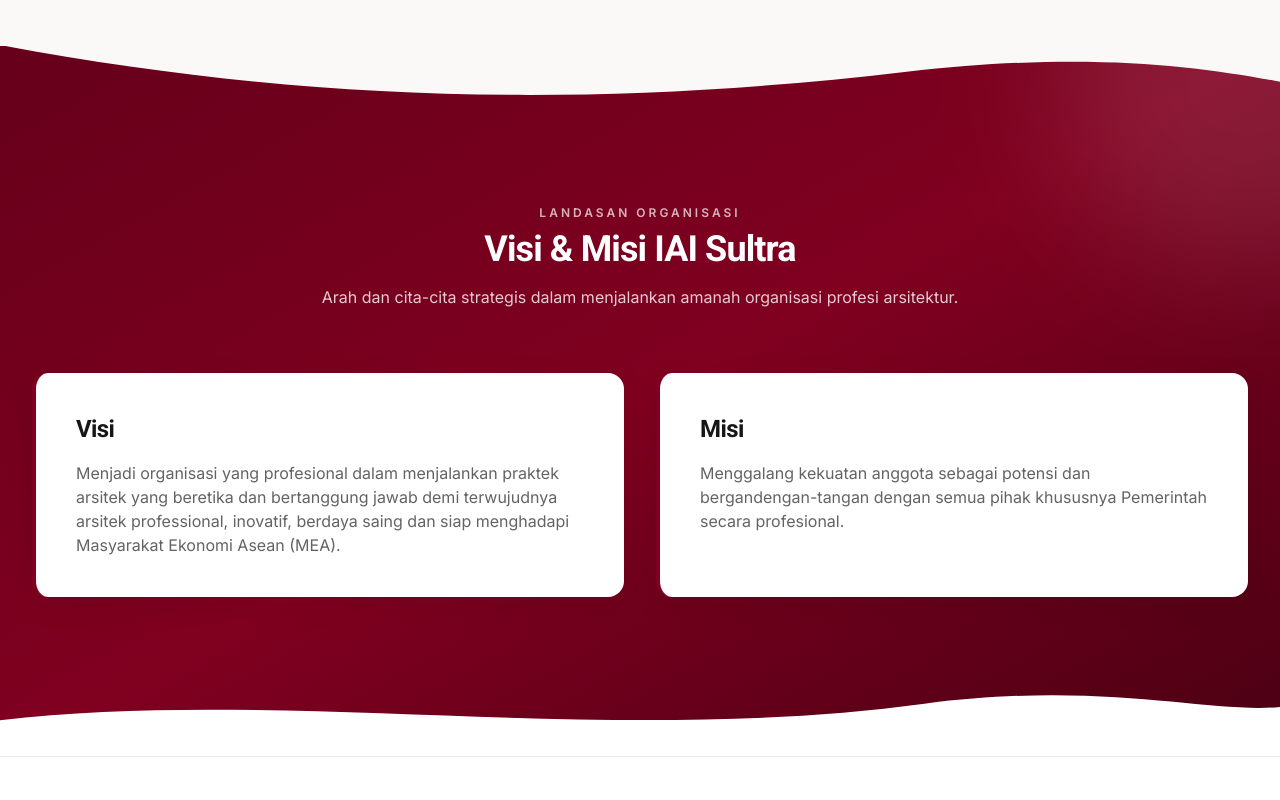
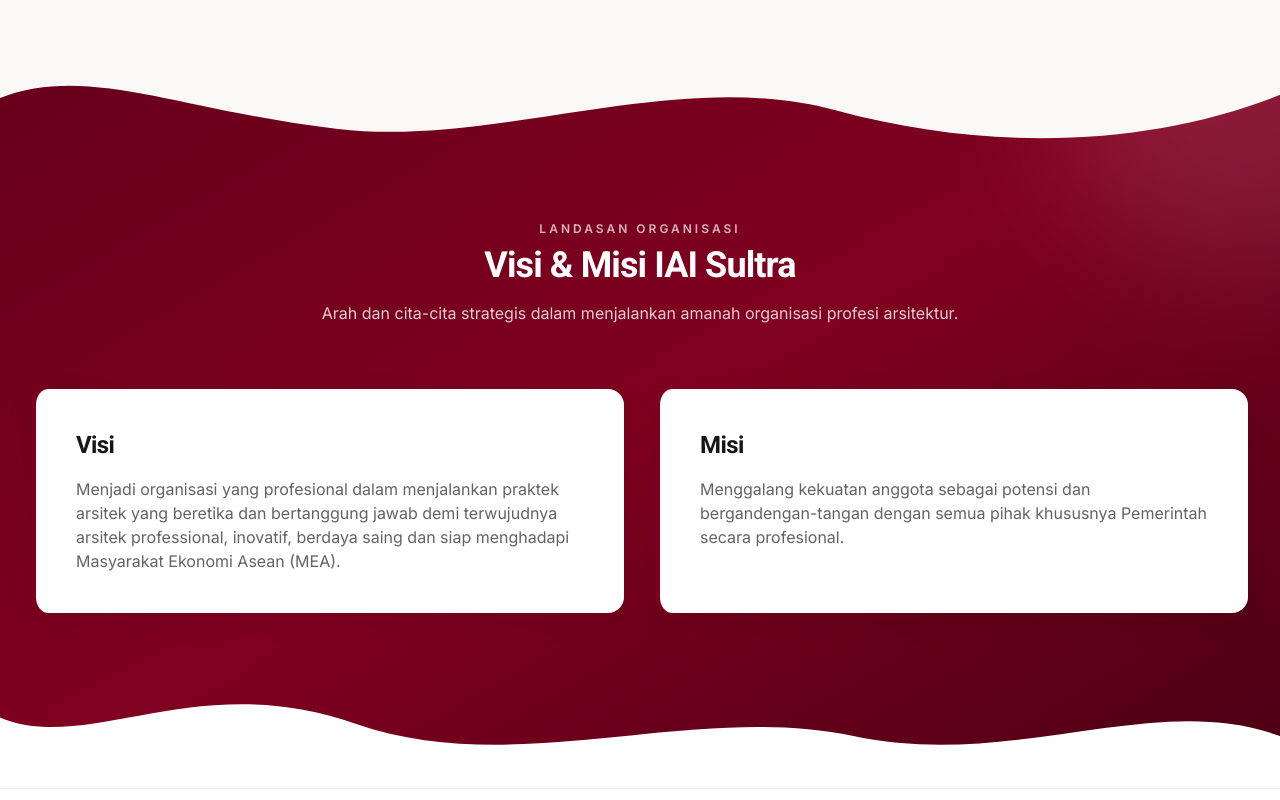
Before and after one commit to fahril168/website-iai-sultra, a React (Vite) app: page /#/ in a window 1280 px wide. Shown: the part 1460-2260 px from the top of the page. Built offline with nearby package versions, Linux system fonts and the light colour scheme; a web font is replaced by a local one.

Commit message:
style: increase wave amplitude for Visi Misi section

```diff
--- a/src/pages/HomePage.jsx
+++ b/src/pages/HomePage.jsx
@@ -65,16 +65,16 @@
 
       {/* 3. VISI & MISI PREVIEW (Maroon Gradient Accent with Aesthetic Waves) */}
       <section className="bg-gradient-to-br from-[#66001a] via-maroon to-[#4a0013] text-white relative overflow-hidden">
-        {/* Top Wave Transition */}
+        {/* Top Wave Transition (More pronounced & wavy) */}
         <div className="w-full overflow-hidden leading-none -mt-px pointer-events-none">
           <svg
-            className="relative block w-full h-10 sm:h-16 lg:h-20 text-brand-warm"
-            viewBox="0 0 1440 120"
+            className="relative block w-full h-16 sm:h-24 lg:h-28 text-brand-warm"
+            viewBox="0 0 1440 180"
             fill="none"
             preserveAspectRatio="none"
           >
             <path
-              d="M0,0 C320,80 640,100 1020,40 C1220,10 1340,30 1440,55 L1440,0 L0,0 Z"
+              d="M0,0 L1440,0 L1440,80 C1300,160 1120,175 940,105 C760,35 560,165 380,135 C200,105 100,30 0,85 Z"
               fill="currentColor"
             />
           </svg>
@@ -83,7 +83,7 @@
         {/* Glow */}
         <div className="absolute -top-40 -right-40 w-96 h-96 bg-white/10 rounded-full blur-3xl pointer-events-none" />
 
-        <div className="max-w-[1280px] mx-auto px-5 sm:px-6 lg:px-8 py-12 sm:py-20 relative z-10">
+        <div className="max-w-[1280px] mx-auto px-5 sm:px-6 lg:px-8 py-10 sm:py-16 relative z-10">
           <div className="text-center max-w-2xl mx-auto mb-16">
             <span className="text-xs font-semibold uppercase tracking-[3px] text-white/70 block mb-2">
               Landasan Organisasi
@@ -119,16 +119,16 @@
           </div>
         </div>
 
-        {/* Bottom Wave Transition */}
+        {/* Bottom Wave Transition (More pronounced & wavy) */}
         <div className="w-full overflow-hidden leading-none -mb-px pointer-events-none">
           <svg
-            className="relative block w-full h-10 sm:h-16 lg:h-20 text-white"
-            viewBox="0 0 1440 120"
+            className="relative block w-full h-16 sm:h-24 lg:h-28 text-white"
+            viewBox="0 0 1440 180"
             fill="none"
             preserveAspectRatio="none"
           >
             <path
-              d="M0,65 C320,15 680,105 1040,40 C1240,5 1360,55 1440,45 L1440,120 L0,120 Z"
+              d="M0,180 L1440,180 L1440,95 C1300,20 1140,150 960,95 C780,40 580,165 400,75 C220,-15 100,125 0,65 Z"
               fill="currentColor"
             />
           </svg>
```
